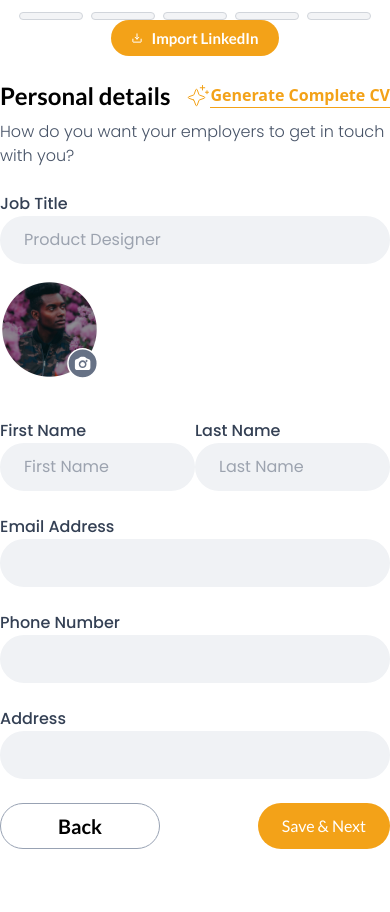
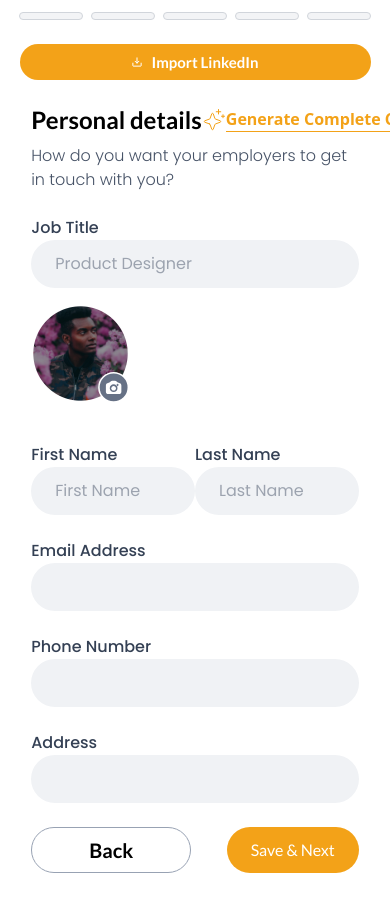
Before and after one commit to Lycan-Xx/test-4, a React (Vite) app: page /create-cv/personal-details in a window 390 px wide. Shown: the top 912 px of the page. Built offline with nearby package versions, Linux system fonts and the light colour scheme.

Commit message:
for port

```diff
--- a/src/components/CreateCV/CreateCVLayout/CreateCVLayout.jsx
+++ b/src/components/CreateCV/CreateCVLayout/CreateCVLayout.jsx
@@ -5,7 +5,7 @@ import CreateCVNav from "../CreateCVNav"
 const CreateCVLayout = ({ showSideNav = false }) => {
  return (
   <main className="w-screen ">
-   <div className="flex flex-col mx-auto md:px-[50px] lg:px-[152px]">
+   <div className="flex flex-col mx-auto px-[8%] md:px-[50px] lg:px-[152px]">
     <CreateCVNav />
     <Outlet />
    </div>
--- a/src/components/CreateCV/CreateCVNav.jsx
+++ b/src/components/CreateCV/CreateCVNav.jsx
@@ -61,7 +61,7 @@ const CreateCVNav = () => {
      )
     })}
    </nav>
-   <button className="mx-auto md:m-0 py-[6px] px-[20.5px] md:px-6 md:py-2 text-base whitespace-nowrap rounded-[20px] bg-primary flex flex-row justify-center items-center">
+   <button className=" md:m-0 py-[6px] px-[20.5px] md:px-6 md:py-2 text-base whitespace-nowrap rounded-[20px] bg-primary flex flex-row justify-center items-center w-[90vw] md:w-min mt-6 md:mt-0">
     <img className="w-[12px] h-[12px]" src={DownloadIcon} alt="Download" />
     <p className="text-white text-[15px] font-bold ml-[8px] font-lato">
      Import LinkedIn
--- a/src/components/PopUps/TemplateModal.jsx
+++ b/src/components/PopUps/TemplateModal.jsx
@@ -13,7 +13,7 @@ const TemplateModal = ({ imageSrc, onClose }) => {
 
  return (
   <main
-   className={`fixed inset-0 flex items-center justify-center bg-black bg-opacity-50 z-50 transition-opacity ease-in-out duration-1000 w-full h-screen ${
+   className={`fixed inset-0 flex items-center justify-center bg-black bg-opacity-5 z-50 transition-opacity ease-in-out duration-1000  h-screen ${
     isVisible ? "opacity-100" : "opacity-0"
    } `}
   >
```
